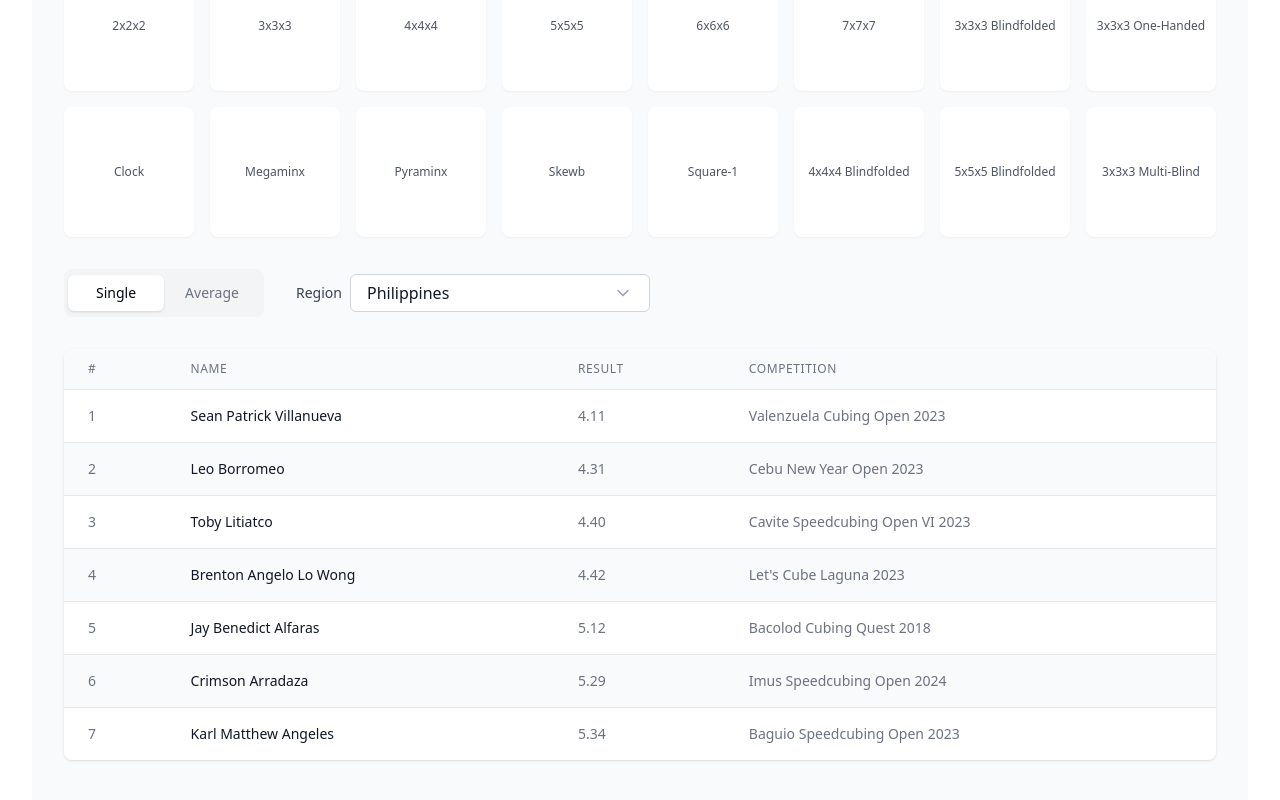
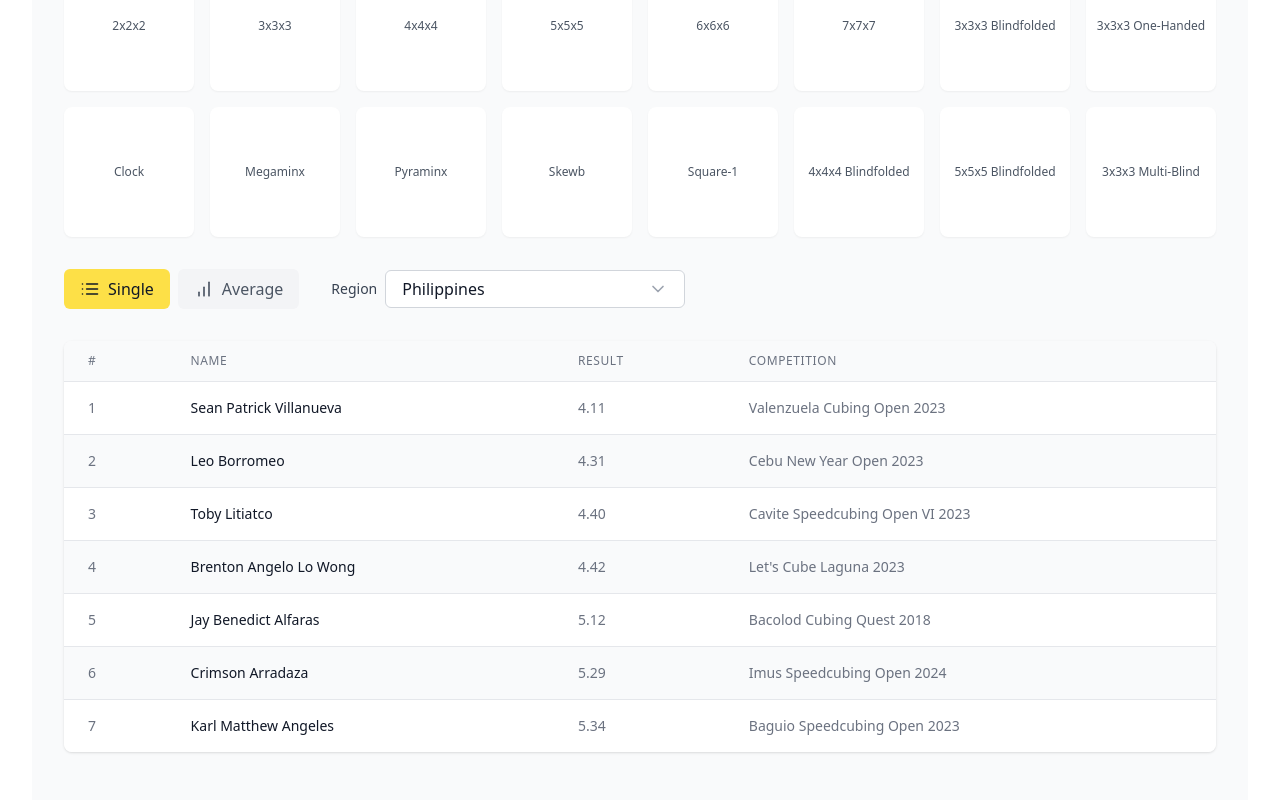
Before and after one commit to pca/site, a React (Vite) app: page /rankings in a window 1280 px wide. Shown: the part 791-1591 px from the top of the page. Built offline with nearby package versions, Linux system fonts and the light colour scheme.

Commit message:
fix tab style of rankins

```diff
--- a/src/components/Rankings.tsx
+++ b/src/components/Rankings.tsx
@@ -1,7 +1,7 @@
 import { X } from 'lucide-react';
 import { useState } from 'react';
 import Dropdown from './ui/Dropdown';
-import { Tabs, TabsList, TabsTrigger } from './ui/Tabs';
+import { List, BarChart } from 'lucide-react';
 
 interface Ranking {
   position: number;
@@ -90,12 +90,30 @@ export default function Rankings() {
         {/* View Type Tabs and Region Selector */}
         <div className="flex items-center gap-8 mb-8">
           {/* View Type Tabs */}
-          <Tabs defaultValue={viewType} onValueChange={(value) => setViewType(value as 'single' | 'average')}>
-            <TabsList className="grid w-[200px] grid-cols-2">
-              <TabsTrigger value="single">Single</TabsTrigger>
-              <TabsTrigger value="average">Average</TabsTrigger>
-            </TabsList>
-          </Tabs>
+          <div className="flex gap-2">
+            <button
+              onClick={() => setViewType('single')}
+              className={`flex-1 flex items-center justify-center gap-2 px-4 py-2 rounded-md ${
+                viewType === 'single'
+                  ? 'bg-yellow-300 text-gray-900'
+                  : 'bg-gray-100 text-gray-600 hover:bg-gray-200'
+              }`}
+            >
+              <List size={20} />
+              Single
+            </button>
+            <button
+              onClick={() => setViewType('average')}
+              className={`flex-1 flex items-center justify-center gap-2 px-4 py-2 rounded-md ${
+                viewType === 'average'
+                  ? 'bg-yellow-300 text-gray-900'
+                  : 'bg-gray-100 text-gray-600 hover:bg-gray-200'
+              }`}
+            >
+              <BarChart size={20} />
+              Average
+            </button>
+          </div>
 
           {/* Region Selector */}
           <div className="flex items-center gap-2">
--- a/src/pages/Compete.tsx
+++ /dev/null
@@ -1,55 +0,0 @@
-import { Tabs, TabsList, TabsTrigger, TabsContent } from '../components/ui/Tabs';
-import Rankings from '../components/Rankings';
-import FAQs from '../components/compete/FAQs';
-import Rules from '../components/compete/Rules';
-import Competitions from '../components/compete/Competitions';
-import OrganizeGuide from '../components/compete/OrganizeGuide';
-
-export default function Compete() {
-  return (
-    <main>
-      <div className="bg-yellow-300 py-20">
-        <div className="max-w-7xl mx-auto px-4 sm:px-6 lg:px-8 text-center">
-          <h1 className="text-5xl font-bold text-gray-900 mb-6">
-            Compete
-          </h1>
-          <p className="text-xl text-gray-800 max-w-2xl mx-auto">
-            Join the competitive speedcubing community, learn about competitions, and track rankings.
-          </p>
-        </div>
-      </div>
-
-      <div className="max-w-7xl mx-auto px-4 sm:px-6 lg:px-8 py-12">
-        <Tabs defaultValue="rankings" className="space-y-8">
-          <TabsList className="grid w-full grid-cols-2 lg:grid-cols-5 gap-2">
-            <TabsTrigger value="rankings">Rankings</TabsTrigger>
-            <TabsTrigger value="faqs">FAQs</TabsTrigger>
-            <TabsTrigger value="rules">Rules</TabsTrigger>
-            <TabsTrigger value="competitions">Competitions</TabsTrigger>
-            <TabsTrigger value="organize">Organize</TabsTrigger>
-          </TabsList>
-
-          <TabsContent value="rankings">
-            <Rankings />
-          </TabsContent>
-
-          <TabsContent value="faqs">
-            <FAQs />
-          </TabsContent>
-
-          <TabsContent value="rules">
-            <Rules />
-          </TabsContent>
-
-          <TabsContent value="competitions">
-            <Competitions />
-          </TabsContent>
-
-          <TabsContent value="organize">
-            <OrganizeGuide />
-          </TabsContent>
-        </Tabs>
-      </div>
-    </main>
-  );
-}
```
